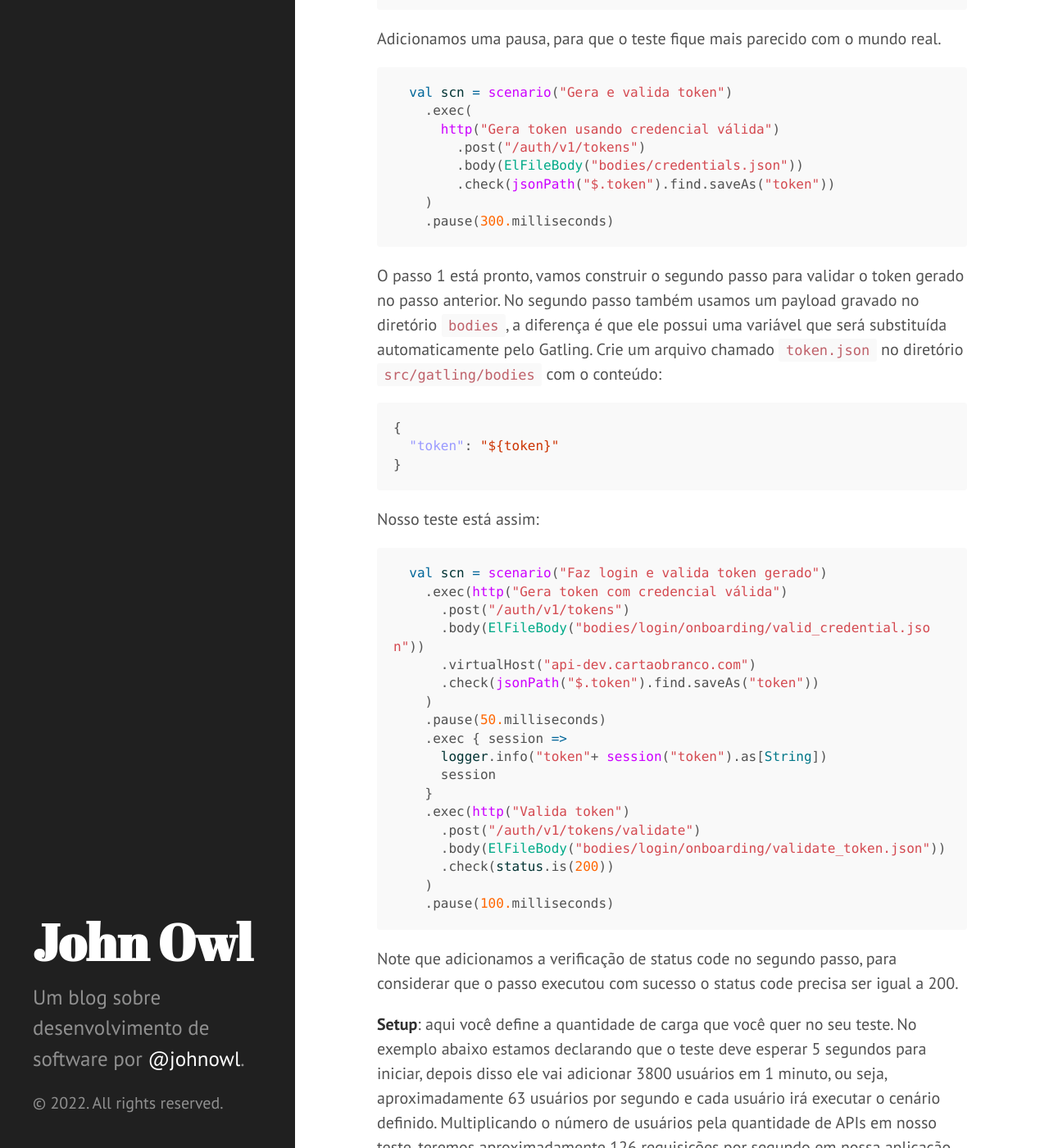
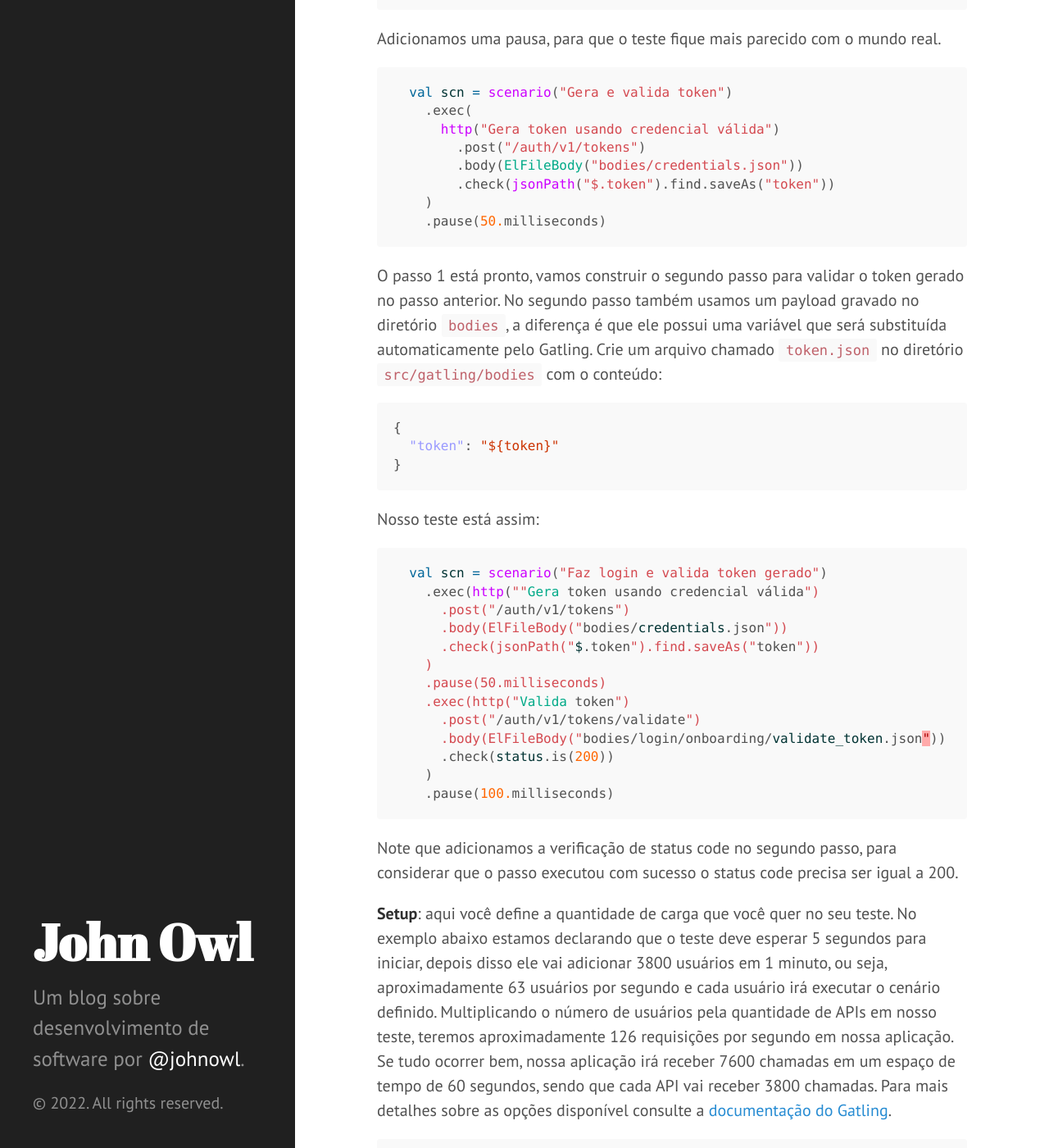
Before and after one commit to johnowl/johnowl.github.io, a Jekyll site: the page built from _posts/2021-08-15-teste-de-carga-como-codigo-usando-gatling.md, in a window 1280 px wide and 1400 px high, scrolled down 4209 px. Shown: the whole window at 82% size. Built offline with Jekyll 4.4.1, drawn with Linux system fonts in a browser that asks for light colours; comment, search, counter and statistics services are not loaded.

Commit message:
Fix code example
Remove logging because the article don't mention it

````diff
--- a/_posts/2021-08-15-teste-de-carga-como-codigo-usando-gatling.md
+++ b/_posts/2021-08-15-teste-de-carga-como-codigo-usando-gatling.md
@@ -134,7 +134,7 @@ Adicionamos uma pausa, para que o teste fique mais parecido com o mundo real.
         .body(ElFileBody("bodies/credentials.json"))
         .check(jsonPath("$.token").find.saveAs("token"))
     )
-    .pause(300.milliseconds)
+    .pause(50.milliseconds)
 ```
 
 O passo 1 está pronto, vamos construir o segundo passo para validar o token gerado no passo anterior. No segundo passo também usamos um payload gravado no diretório `bodies`, a diferença é que ele possui uma variável que será substituída automaticamente pelo Gatling. Crie um arquivo chamado `token.json` no diretório `src/gatling/bodies` com o conteúdo:
@@ -149,17 +149,12 @@ Nosso teste está assim:
 
 ```scala
   val scn = scenario("Faz login e valida token gerado")
-    .exec(http("Gera token com credencial válida")
+    .exec(http(""Gera token usando credencial válida")
       .post("/auth/v1/tokens")
-      .body(ElFileBody("bodies/login/onboarding/valid_credential.json"))
-      .virtualHost("api-dev.cartaobranco.com")
+      .body(ElFileBody("bodies/credentials.json"))
       .check(jsonPath("$.token").find.saveAs("token"))
     )
     .pause(50.milliseconds)
-    .exec { session =>
-      logger.info("token"+ session("token").as[String])
-      session
-    }
     .exec(http("Valida token")
       .post("/auth/v1/tokens/validate")
       .body(ElFileBody("bodies/login/onboarding/validate_token.json"))
````
